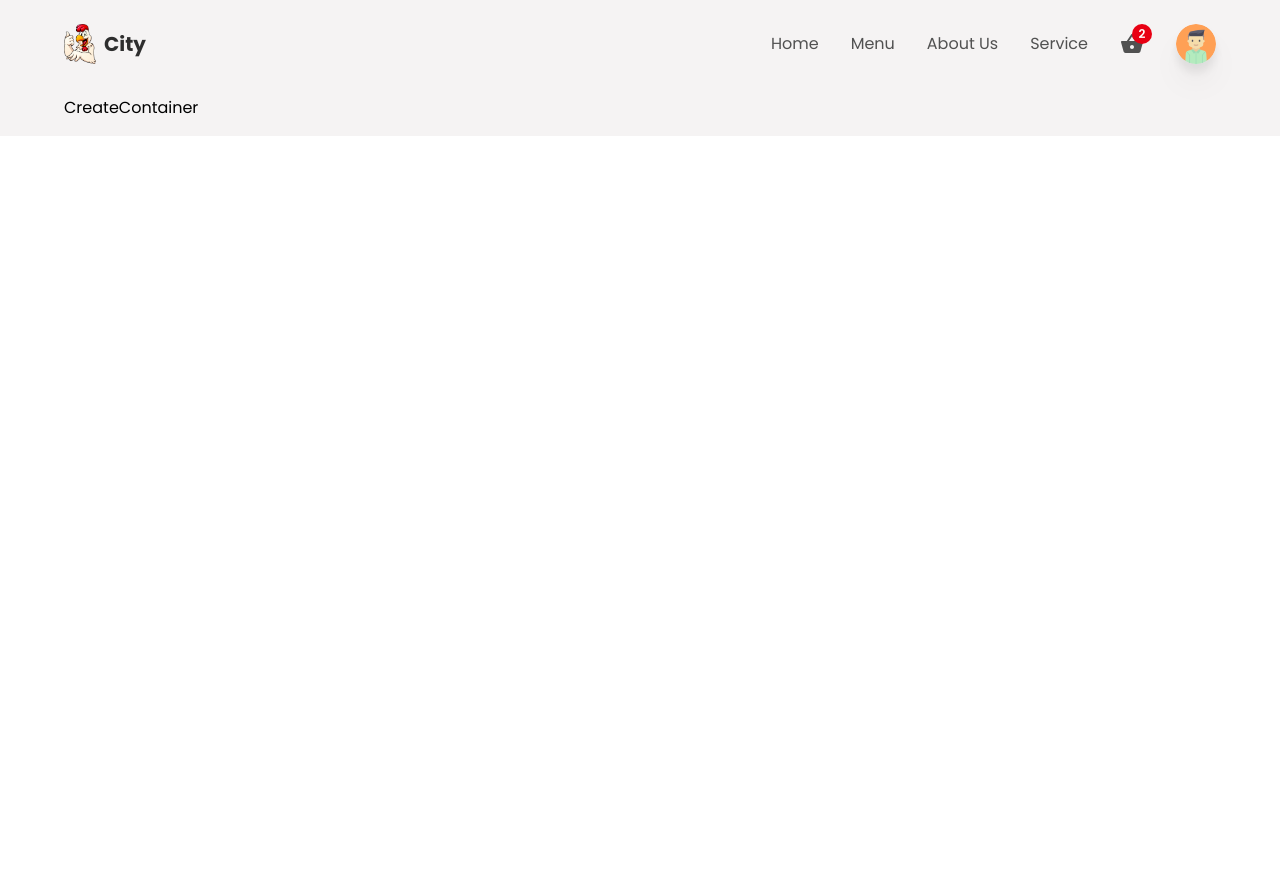
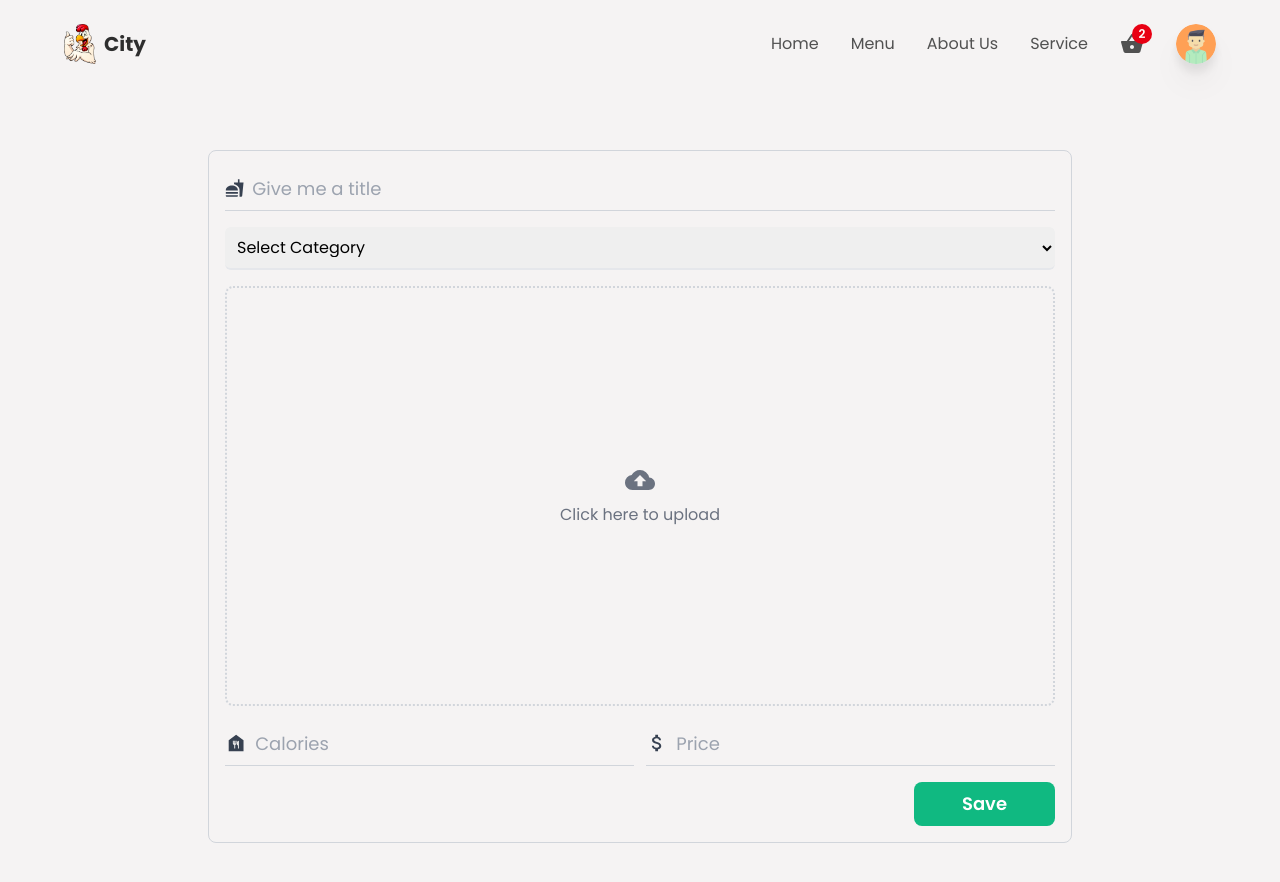
Before and after one commit to ocean-p/fooddelivery, a React (Create React App) app: page /createItem in a window 1280 px wide. Shown: the top 882 px of the page. Before the commit the page ends 800 px from the top, so only its background shows below. Built offline with nearby package versions, Linux system fonts and the light colour scheme.

Commit message:
create form to add new item

```diff
--- a/src/components/CreateContainer.jsx
+++ b/src/components/CreateContainer.jsx
@@ -1,8 +1,182 @@
-import React from 'react'
+import React, { useState } from 'react';
+import { motion } from 'framer-motion';
+import {MdFastfood, MdCloudUpload, MdDelete, MdFoodBank,
+  MdAttachMoney} from 'react-icons/md';
+import { categories } from '../utils/data';
+import Loader from './Loader';
+import { storage } from '../firebase.config';
+import { ref, uploadBytesResumable } from 'firebase/storage';
 
 const CreateContainer = () => {
+  const [title, setTitle] = useState('');
+  const [calories, setCalories] = useState('');
+  const [price, setPrice] = useState('');
+  const [category, setCategory] = useState(null);
+  const [imageAsset, setImageAsset] = useState(null);
+  const [fields, setFields] = useState(false);
+  const [alertStatus, setAlertStatus] = useState('danger');
+  const [msg, setMsg] = useState(null);
+  const [isLoading, setIsLoading] = useState(false);
+
+  const uploadImage = (e) => {
+    setIsLoading(true);
+    const imageFile = e.target.files[0];
+    const storageRef = ref(storage, `Images/${Date.now()}-${imageFile.name}`);
+    const uploadTask = uploadBytesResumable(storageRef, imageFile);
+
+    console.log(imageFile)
+  }
+
+  const deleteImage = () => {
+
+  }
+
+  const saveDetails = () => {
+
+  }
+
   return (
-    <div>CreateContainer</div>
+    <div className='w-full min-h-screen flex items-center justify-center'>
+      <div className='w-[90%] md:w-[75%] border border-gray-300 rounded-lg
+        p-4 flex flex-col items-center justify-center gap-4'
+      >
+        {/**show Error */}
+        {
+          fields && (
+            <motion.p
+              initial={{opacity: 0}}
+              animate={{opacity: 1}}
+              exit={{opacity: 0}}
+              className={`w-full p-2 rounded-lg text-center text-lg font-semibold
+              ${alertStatus === 'danger' ? 'bg-red-400 text-red-800'
+                : 'bg-emerald-400 text-emerald-800'
+              }
+            `}>
+              {msg}
+            </motion.p>
+          )
+        }
+        {/**Input Title */}
+        <div className='w-full py-2 border-b border-gray-300 flex items-center
+          gap-2'
+        >
+          <MdFastfood className='text-xl text-gray-700'/>
+          <input
+            type="text"
+            required
+            value={title}
+            onChange={(e) => setTitle(e.target.value)}
+            placeholder='Give me a title'
+            className='w-full h-full text-lg bg-transparent
+              outline-none border-none placeholder:text-gray-400 text-textColor'
+          />
+        </div>
+
+        {/**select category */}
+        <div className='w-full'>
+          <select onChange={(e) => setCategory(e.target.value)}
+            className='outline-none w-full text-base border-b-2 border-gray-200
+              p-2 rounded-md cursor-pointer'
+          >
+            <option value="other" className='bg-white'>
+              Select Category
+            </option>
+            {categories && categories.map(item => (
+              <option
+                key={item.id}
+                className='text-base border-0 outline-none capitalize bg-white
+                  text-headingColor'
+                value={item.urlParamName}
+              >
+                {item.name}
+              </option>
+            ))}
+          </select>
+        </div>
+
+        {/**Upload image field */}
+        <div className='group flex justify-center items-center flex-col border-2
+          border-dotted border-gray-300 w-full h-225 md:h-420 cursor-pointer
+          rounded-lg'
+        >
+          {isLoading ? <Loader/> : <>
+            {!imageAsset ? (<>
+              <label className='w-full h-full flex flex-col items-center
+                justify-center cursor-pointer'>
+                <div className='w-full h-full flex flex-col items-center
+                  justify-center gap-2'>
+                  <MdCloudUpload className='text-gray-500 text-3xl
+                    hover:text-gray-700'/>
+                  <p className='text-gray-500 hover:text-gray-700'>
+                    Click here to upload
+                  </p>
+                </div>
+                <input type="file" name="uploadimage" accept='image/*'
+                  onChange={uploadImage} className='w-0 h-0'/>
+              </label>
+            </>) : (<>
+              <div className='relative h-full'>
+                <img src={imageAsset} alt="upload-image"
+                  className='w-full h-full object-cover'
+                />
+                <button
+                  type='button'
+                  className='absolute bottom-3 right-3 p-3 rounded-full
+                    bg-red-500 text-xl cursor-pointer outline-none
+                    hover:shadow-md duration-500 transition-all ease-in-out'
+                  onClick={deleteImage}
+                >
+                  <MdDelete className='text-white'/>
+                </button>
+              </div>
+            </>)}
+          </>}
+        </div>
+
+        {/**Calories, price */}
+        <div className='w-full flex flex-col md:flex-row items-center gap-3'>
+          <div className='w-full py-2 border-b border-gray-300 flex items-center
+            gap-2'
+          >
+            <MdFoodBank className='text-gray-700 text-2xl'/>
+            <input
+              type="text" required
+              value={calories}
+              onChange={(e) => setCalories(e.target.value)}
+              placeholder='Calories'
+              className='w-full h-full text-lg bg-transparent outline-none
+                border-none placeholder:text-gray-400 text-textColor'
+            />
+          </div>
+          <div className='w-full py-2 border-b border-gray-300 flex items-center
+            gap-2'
+          >
+            <MdAttachMoney className='text-gray-700 text-2xl'/>
+            <input
+              type="text" required
+              value={price}
+              onChange={(e) => setPrice(e.target.value)}
+              placeholder='Price'
+              className='w-full h-full text-lg bg-transparent outline-none
+                border-none placeholder:text-gray-400 text-textColor'
+            />
+          </div>
+        </div>
+
+        {/**save button */}
+        <div className='flex items-center w-full'>
+          <button
+            type='button'
+            className='ml-0 md:ml-auto w-full md:w-auto border-none outline-none
+              bg-emerald-500 px-12 py-2 rounded-lg text-lg text-white
+              font-semibold'
+            onClick={saveDetails}
+          >
+            Save
+          </button>
+        </div>
+      </div>
+    </div>
   )
 }
 
--- a/src/components/Header.jsx
+++ b/src/components/Header.jsx
@@ -107,7 +107,7 @@
                       <p className='px-4 py-2 flex items-center gap-3
                     cursor-pointer hover:bg-slate-200 transition-all
                     duration-100 ease-in-out text-textColor text-base rounded-lg
-                  '>New Item <MdAdd /></p>
+                  ' onClick={() => setIsMenu(false)}>New Item <MdAdd /></p>
                     </Link>
                   )
                 }
@@ -169,22 +169,22 @@
                 <li className='text-base text-textColor hover:text-headingColor
                   duration-100 transition-all ease-in-out cursor-pointer
                   px-4 py-2 hover:bg-slate-200
-                '>
+                ' onClick={() => setIsMenu(false)}>
                   Home</li>
                 <li className='text-base text-textColor hover:text-headingColor
                   duration-100 transition-all ease-in-out cursor-pointer
                   px-4 py-2 hover:bg-slate-200
-                '>
+                ' onClick={() => setIsMenu(false)}>
                   Menu</li>
                 <li className='text-base text-textColor hover:text-headingColor
                   duration-100 transition-all ease-in-out cursor-pointer
                   px-4 py-2 hover:bg-slate-200
-                '>
+                ' onClick={() => setIsMenu(false)}>
                   About Us</li>
                 <li className='text-base text-textColor hover:text-headingColor
                   duration-100 transition-all ease-in-out cursor-pointer
                   px-4 py-2 hover:bg-slate-200
-                '>
+                ' onClick={() => setIsMenu(false)}>
                   Service</li>
               </ul>
               <p className='m-2 p-2 flex items-center justify-center gap-3
--- /dev/null
+++ b/src/components/Loader.jsx
@@ -0,0 +1,12 @@
+import React from 'react'
+
+const Loader = () => {
+  return (
+    <svg role="status" className="inline w-10 h-10 mr-2 text-gray-200 animate-spin dark:text-gray-600 fill-blue-600" viewBox="0 0 100 101" fill="none" xmlns="http://www.w3.org/2000/svg">
+      <path d="M100 50.5908C100 78.2051 77.6142 100.591 50 100.591C22.3858 100.591 0 78.2051 0 50.5908C0 22.9766 22.3858 0.59082 50 0.59082C77.6142 0.59082 100 22.9766 100 50.5908ZM9.08144 50.5908C9.08144 73.1895 27.4013 91.5094 50 91.5094C72.5987 91.5094 90.9186 73.1895 90.9186 50.5908C90.9186 27.9921 72.5987 9.67226 50 9.67226C27.4013 9.67226 9.08144 27.9921 9.08144 50.5908Z" fill="currentColor" />
+      <path d="M93.9676 39.0409C96.393 38.4038 97.8624 35.9116 97.0079 33.5539C95.2932 28.8227 92.871 24.3692 89.8167 20.348C85.8452 15.1192 80.8826 10.7238 75.2124 7.41289C69.5422 4.10194 63.2754 1.94025 56.7698 1.05124C51.7666 0.367541 46.6976 0.446843 41.7345 1.27873C39.2613 1.69328 37.813 4.19778 38.4501 6.62326C39.0873 9.04874 41.5694 10.4717 44.0505 10.1071C47.8511 9.54855 51.7191 9.52689 55.5402 10.0491C60.8642 10.7766 65.9928 12.5457 70.6331 15.2552C75.2735 17.9648 79.3347 21.5619 82.5849 25.841C84.9175 28.9121 86.7997 32.2913 88.1811 35.8758C89.083 38.2158 91.5421 39.6781 93.9676 39.0409Z" fill="currentFill" />
+    </svg>
+  )
+}
+
+export default Loader
--- a/src/components/index.js
+++ b/src/components/index.js
@@ -1,4 +1,5 @@
 export {default as Header} from './Header';
 export {default as MainContainer} from './MainContainer';
 export {default as CreateContainer} from './CreateContainer';
-export {default as HomeContainer} from './HomeContainer'
+export {default as HomeContainer} from './HomeContainer';
+export {default as Loader} from './Loader';
--- a/src/utils/data.js
+++ b/src/utils/data.js
@@ -32,4 +32,43 @@
     price: '5',
     imageSrc: Fi1
   },
-]
+];
+
+export const categories = [
+  {
+    id: 1,
+    name: "Chicken",
+    urlParamName: "chicken",
+  },
+  {
+    id: 2,
+    name: "Curry",
+    urlParamName: "curry",
+  },
+  {
+    id: 3,
+    name: "Rice",
+    urlParamName: "rice",
+  },
+  {
+    id: 4,
+    name: "Fish",
+    urlParamName: "fish",
+  },
+  {
+    id: 5,
+    name: "Fruits",
+    urlParamName: "fruits",
+  },
+  {
+    id: 6,
+    name: "Icecreams",
+    urlParamName: "icecreams",
+  },
+
+  {
+    id: 7,
+    name: "Soft Drinks",
+    urlParamName: "drinks",
+  },
+];
```
